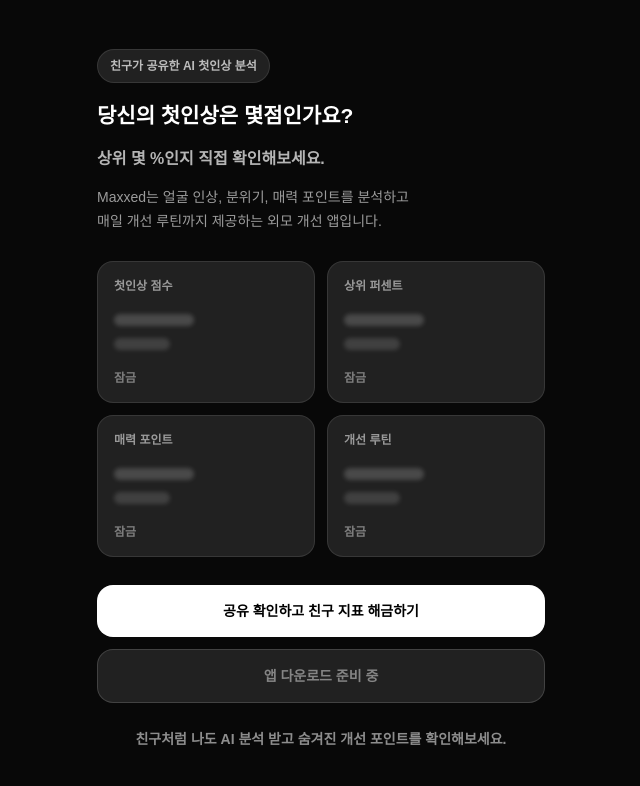
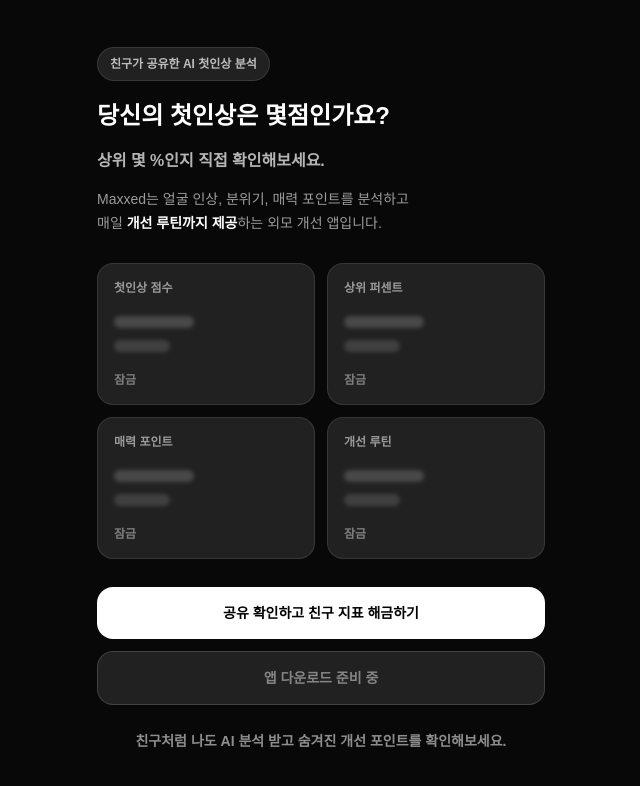
Before and after one commit to jomingi0822-wq/maxxed-share-web, a Next.js app: page /share/1 in a window 1280 px wide. Shown: the top 786 px of the page, without its empty margins (319-959 px from the left). Built offline with nearby package versions, Linux system fonts and the light colour scheme.

Commit message:
refine share landing headline

```diff
--- a/app/share/[shareId]/page.tsx
+++ b/app/share/[shareId]/page.tsx
@@ -43,7 +43,7 @@
           친구가 공유한 AI 첫인상 분석
         </div>
 
-        <h1 className="whitespace-nowrap text-[21px] font-black leading-tight tracking-normal">
+        <h1 className="whitespace-nowrap text-[24px] font-black leading-tight tracking-normal">
           당신의 첫인상은 몇점인가요?
         </h1>
         <p className="mt-4 text-base font-semibold leading-7 text-white/70">
@@ -52,7 +52,7 @@
         <p className="mt-3 text-sm leading-6 text-white/60">
           Maxxed는 얼굴 인상, 분위기, 매력 포인트를 분석하고
           <br />
-          매일 개선 루틴까지 제공하는 외모 개선 앱입니다.
+          매일 <strong className="font-black text-white">개선 루틴까지 제공</strong>하는 외모 개선 앱입니다.
         </p>
 
         <div className="mt-7 grid grid-cols-2 gap-3">
```
